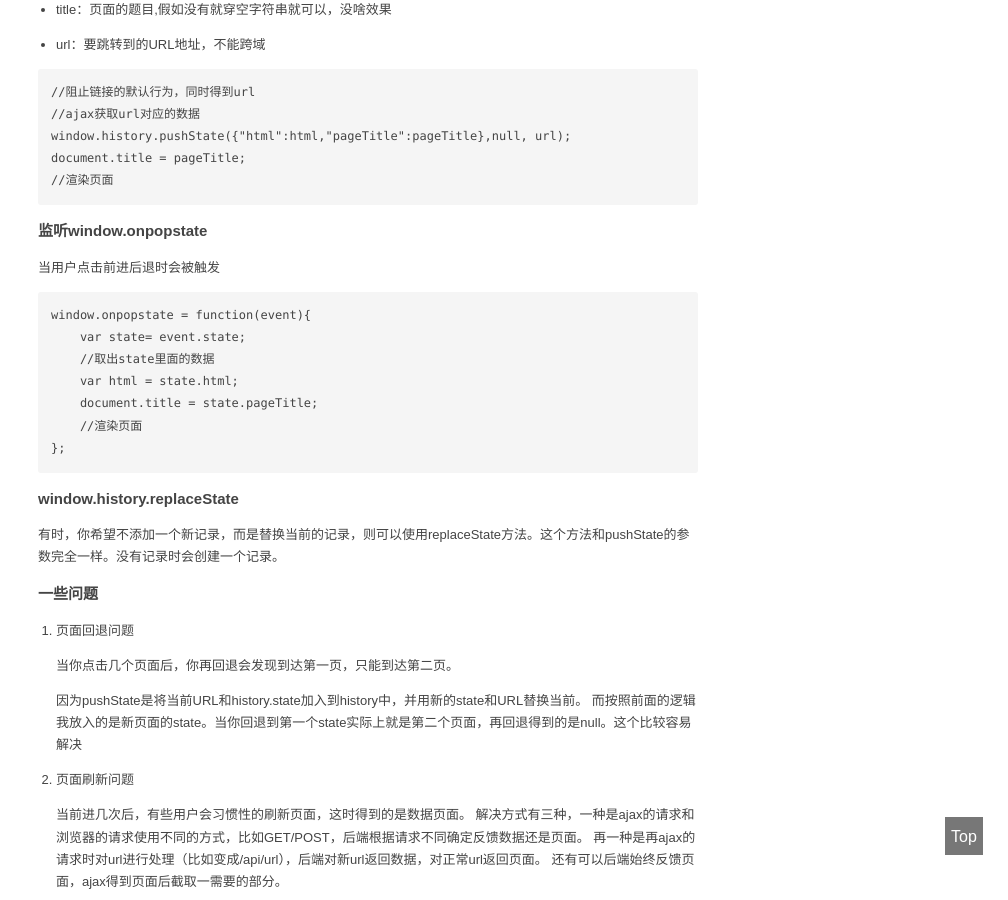
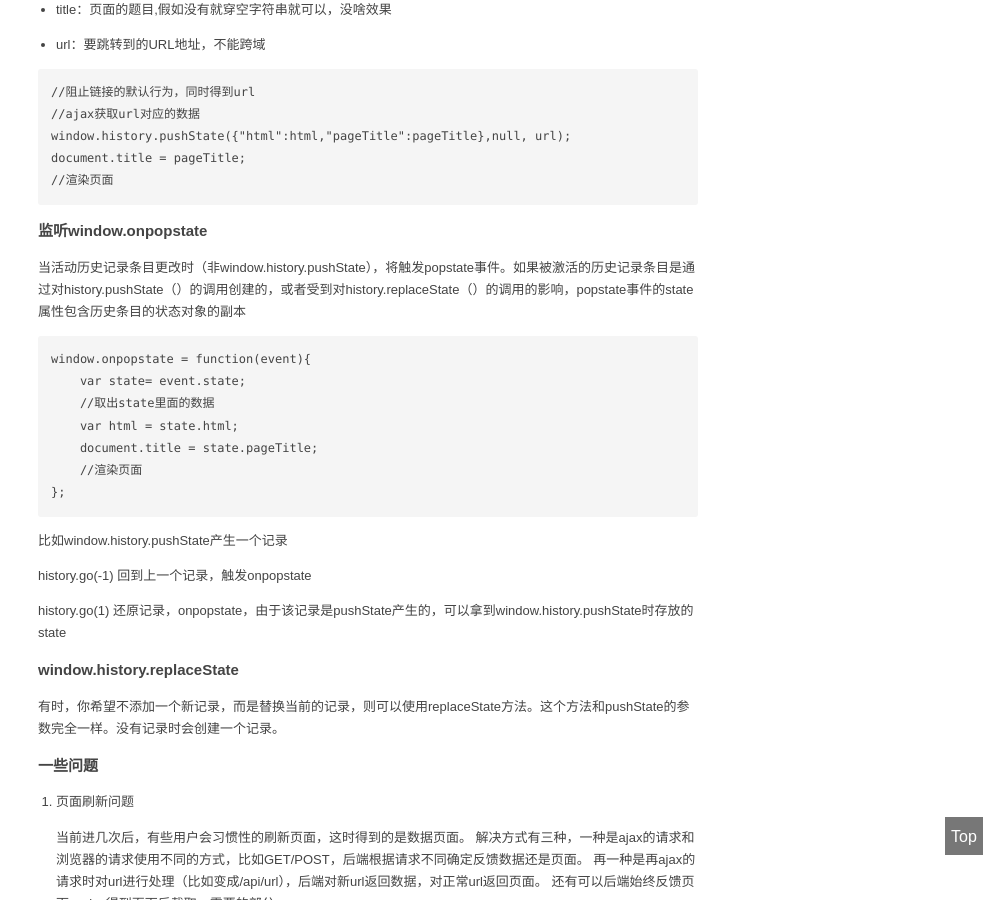
Before and after one commit to TMaize/tmaize-blog, a Jekyll site: the page built from _posts/2017-07-13-前端路由的两种实现.md, in a window 1280 px wide and 900 px high, scrolled down 1387 px. Shown: the whole window, without its empty margins (272-1280 px from the left). Built offline with Jekyll 4.4.1, drawn with Linux system fonts in a browser that asks for light colours; comment, search, counter and statistics services are not loaded.

Commit message:
修改文章

````diff
--- a/_posts/2017-07-13-页面无刷新的两种实现.md
+++ b/_posts/2017-07-13-前端路由的两种实现.md
@@ -1,6 +1,6 @@
 ---
 layout: mypost
-title: 页面无刷新的两种实现
+title: 前端路由的两种实现
 categories: [javascript]
 ---
 
@@ -66,7 +66,7 @@ document.title = pageTitle;
 
 ### 监听window.onpopstate
 
-当用户点击前进后退时会被触发
+当活动历史记录条目更改时（非window.history.pushState），将触发popstate事件。如果被激活的历史记录条目是通过对history.pushState（）的调用创建的，或者受到对history.replaceState（）的调用的影响，popstate事件的state属性包含历史条目的状态对象的副本
 
 ```
 window.onpopstate = function(event){
@@ -78,20 +78,20 @@ window.onpopstate = function(event){
 };
 ```
 
+比如window.history.pushState产生一个记录
+
+history.go(-1) 回到上一个记录，触发onpopstate
+
+history.go(1) 还原记录，onpopstate，由于该记录是pushState产生的，可以拿到window.history.pushState时存放的state
+
+
 ### window.history.replaceState
 
 有时，你希望不添加一个新记录，而是替换当前的记录，则可以使用replaceState方法。这个方法和pushState的参数完全一样。没有记录时会创建一个记录。
 
 ### 一些问题
 
-1. 页面回退问题
-
-    当你点击几个页面后，你再回退会发现到达第一页，只能到达第二页。
-
-    因为pushState是将当前URL和history.state加入到history中，并用新的state和URL替换当前。
-	而按照前面的逻辑我放入的是新页面的state。当你回退到第一个state实际上就是第二个页面，再回退得到的是null。这个比较容易解决
-
-2. 页面刷新问题
+1. 页面刷新问题
 
     当前进几次后，有些用户会习惯性的刷新页面，这时得到的是数据页面。
 	解决方式有三种，一种是ajax的请求和浏览器的请求使用不同的方式，比如GET/POST，后端根据请求不同确定反馈数据还是页面。
````
